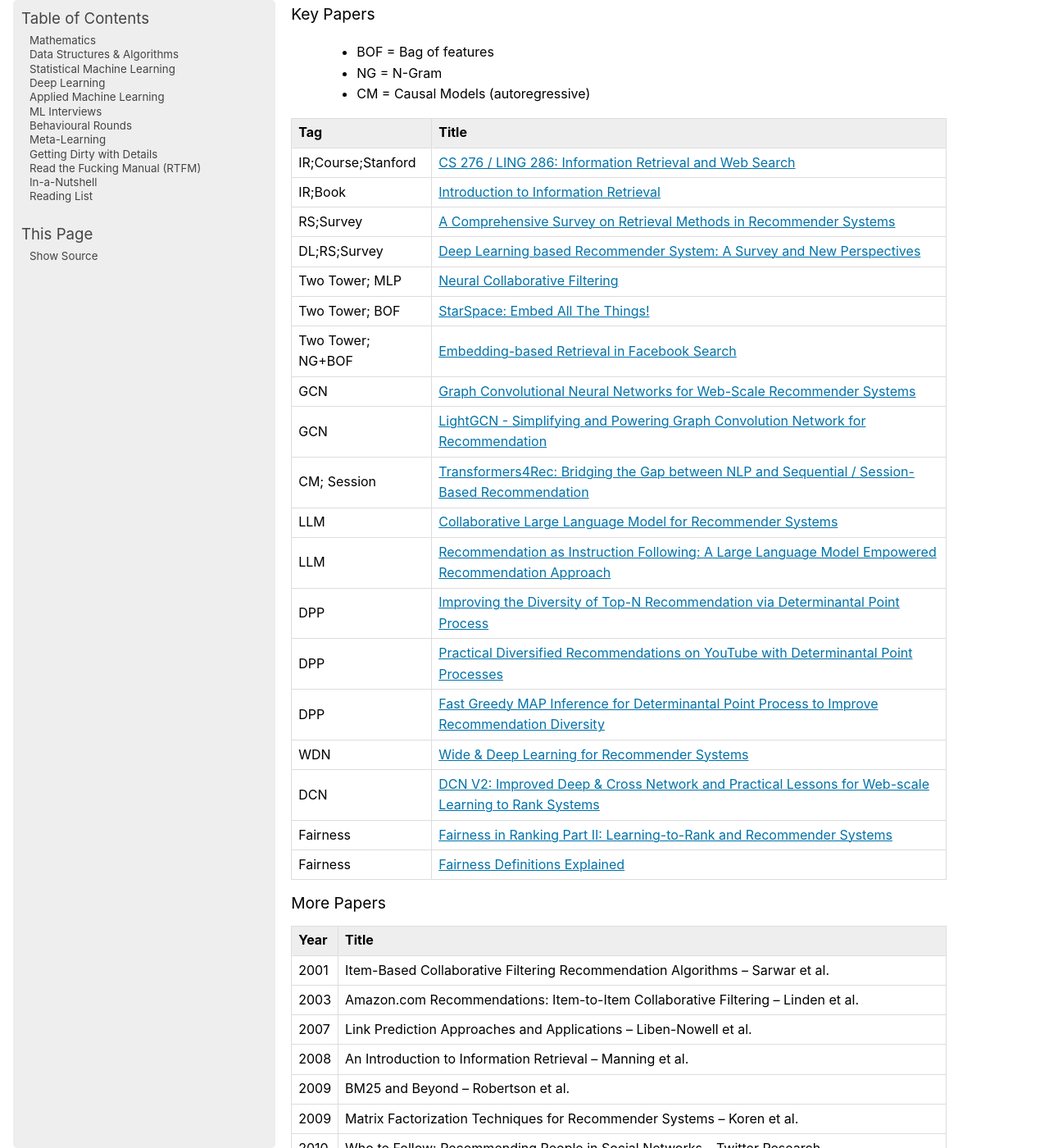
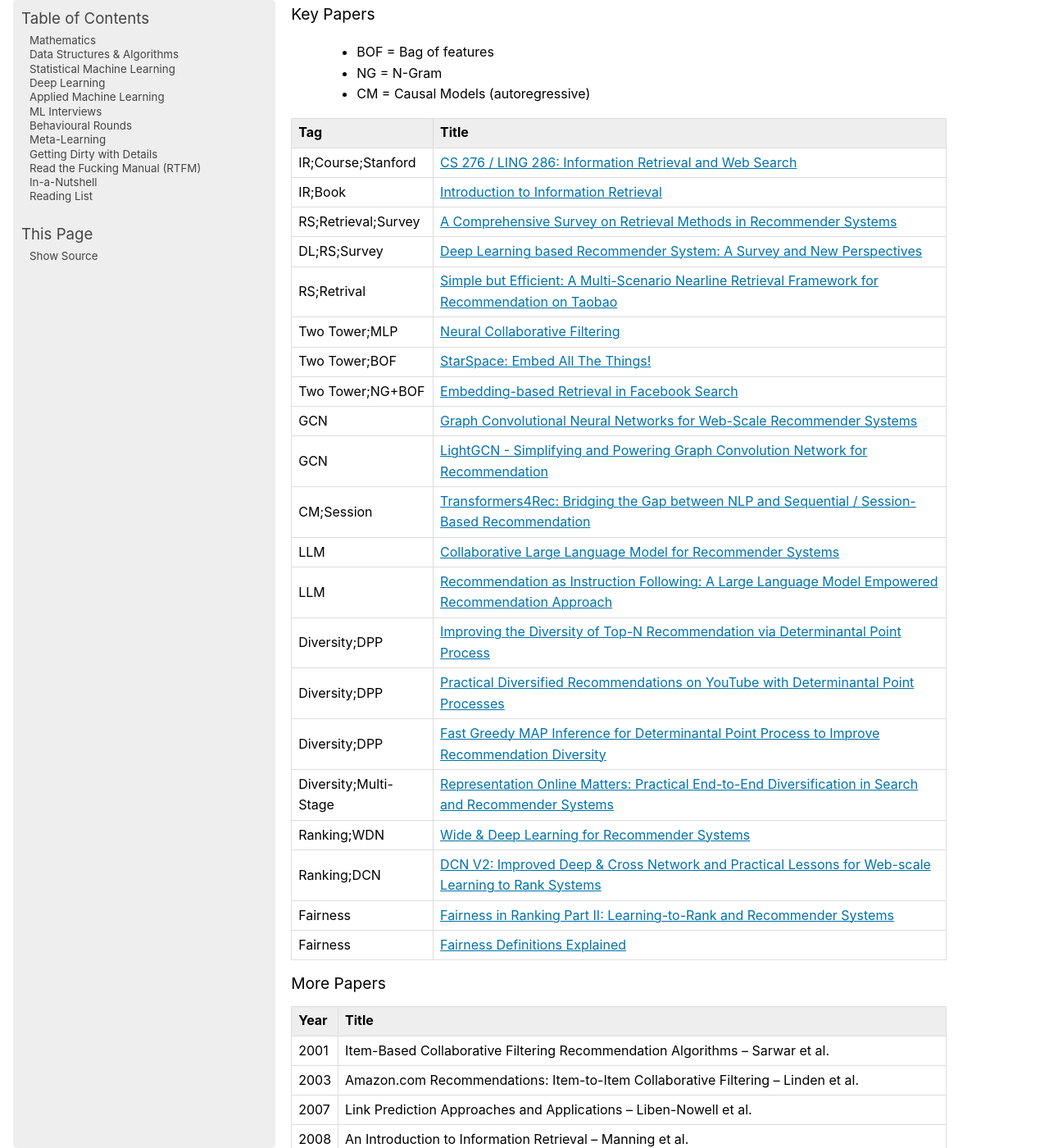
Before and after one commit to uselesstechjunks/leetcode, a Sphinx documentation site: the page built from docs/source/applied/methods/rank.rst, in a window 1280 px wide and 1400 px high, scrolled down 8159 px. Shown: the whole window at 82% size. Built offline with Sphinx 7.4.7, drawn with Linux system fonts in a browser that asks for light colours; pages that are not in the unit, such as notebooks, are missing from menus.

Commit message:
Update rank.rst

```diff
--- a/docs/source/applied/methods/rank.rst
+++ b/docs/source/applied/methods/rank.rst
@@ -243,21 +243,23 @@ Key Papers
 
 		IR;Course;Stanford,`CS 276 / LING 286: Information Retrieval and Web Search <https://web.stanford.edu/class/cs276/>`_
 		IR;Book,`Introduction to Information Retrieval <https://nlp.stanford.edu/IR-book/information-retrieval-book.html>`_
-		RS;Survey,`A Comprehensive Survey on Retrieval Methods in Recommender Systems <https://arxiv.org/pdf/2407.21022>`_
+		RS;Retrieval;Survey,`A Comprehensive Survey on Retrieval Methods in Recommender Systems <https://arxiv.org/pdf/2407.21022>`_
 		DL;RS;Survey,`Deep Learning based Recommender System: A Survey and New Perspectives <https://arxiv.org/pdf/1707.07435>`_
-		Two Tower; MLP,`Neural Collaborative Filtering <https://arxiv.org/abs/1708.05031>`_
-		Two Tower; BOF,`StarSpace: Embed All The Things! <https://arxiv.org/abs/1709.03856>`_
-		Two Tower; NG+BOF,`Embedding-based Retrieval in Facebook Search <https://arxiv.org/abs/2006.11632>`_
+		RS;Retrival,`Simple but Efficient: A Multi-Scenario Nearline Retrieval Framework for Recommendation on Taobao <https://arxiv.org/pdf/2408.00247v1>`_
+		Two Tower;MLP,`Neural Collaborative Filtering <https://arxiv.org/abs/1708.05031>`_
+		Two Tower;BOF,`StarSpace: Embed All The Things! <https://arxiv.org/abs/1709.03856>`_
+		Two Tower;NG+BOF,`Embedding-based Retrieval in Facebook Search <https://arxiv.org/abs/2006.11632>`_
 		GCN,`Graph Convolutional Neural Networks for Web-Scale Recommender Systems <https://arxiv.org/abs/1806.01973>`_
 		GCN,`LightGCN - Simplifying and Powering Graph Convolution Network for Recommendation <https://arxiv.org/abs/2002.02126>`_
-		CM; Session,`Transformers4Rec: Bridging the Gap between NLP and Sequential / Session-Based Recommendation <https://scontent.fblr25-1.fna.fbcdn.net/v/t39.8562-6/243129449_615285476133189_8760410510155369283_n.pdf?_nc_cat=104&ccb=1-7&_nc_sid=b8d81d&_nc_ohc=WDJcULkgkY8Q7kNvgHspPmM&_nc_zt=14&_nc_ht=scontent.fblr25-1.fna&_nc_gid=A_fmEzCPOHil7q9dPSpYsHS&oh=00_AYDCkVOnyZufYEGHEQORBbfI-blNODNIrePL4TaB8p_82A&oe=67A8FEDE>`_
+		CM;Session,`Transformers4Rec: Bridging the Gap between NLP and Sequential / Session-Based Recommendation <https://scontent.fblr25-1.fna.fbcdn.net/v/t39.8562-6/243129449_615285476133189_8760410510155369283_n.pdf?_nc_cat=104&ccb=1-7&_nc_sid=b8d81d&_nc_ohc=WDJcULkgkY8Q7kNvgHspPmM&_nc_zt=14&_nc_ht=scontent.fblr25-1.fna&_nc_gid=A_fmEzCPOHil7q9dPSpYsHS&oh=00_AYDCkVOnyZufYEGHEQORBbfI-blNODNIrePL4TaB8p_82A&oe=67A8FEDE>`_
 		LLM,`Collaborative Large Language Model for Recommender Systems <https://arxiv.org/abs/2311.01343>`_
 		LLM,`Recommendation as Instruction Following: A Large Language Model Empowered Recommendation Approach <https://arxiv.org/abs/2305.07001>`_
-		DPP,`Improving the Diversity of Top-N Recommendation via Determinantal Point Process <https://arxiv.org/abs/1709.05135v1>`_
-		DPP,`Practical Diversified Recommendations on YouTube with Determinantal Point Processes <https://jgillenw.com/cikm2018.pdf>`_
-		DPP,`Fast Greedy MAP Inference for Determinantal Point Process to Improve Recommendation Diversity <https://proceedings.neurips.cc/paper_files/paper/2018/file/dbbf603ff0e99629dda5d75b6f75f966-Paper.pdf>`_
-		WDN,`Wide & Deep Learning for Recommender Systems <https://arxiv.org/abs/1606.07792>`_
-		DCN,`DCN V2: Improved Deep & Cross Network and Practical Lessons for Web-scale Learning to Rank Systems <https://arxiv.org/abs/2008.13535>`_
+		Diversity;DPP,`Improving the Diversity of Top-N Recommendation via Determinantal Point Process <https://arxiv.org/abs/1709.05135v1>`_
+		Diversity;DPP,`Practical Diversified Recommendations on YouTube with Determinantal Point Processes <https://jgillenw.com/cikm2018.pdf>`_
+		Diversity;DPP,`Fast Greedy MAP Inference for Determinantal Point Process to Improve Recommendation Diversity <https://proceedings.neurips.cc/paper_files/paper/2018/file/dbbf603ff0e99629dda5d75b6f75f966-Paper.pdf>`_
+		Diversity;Multi-Stage,`Representation Online Matters: Practical End-to-End Diversification in Search and Recommender Systems <https://arxiv.org/pdf/2305.15534>`_
+		Ranking;WDN,`Wide & Deep Learning for Recommender Systems <https://arxiv.org/abs/1606.07792>`_
+		Ranking;DCN,`DCN V2: Improved Deep & Cross Network and Practical Lessons for Web-scale Learning to Rank Systems <https://arxiv.org/abs/2008.13535>`_
 		Fairness,`Fairness in Ranking Part II: Learning-to-Rank and Recommender Systems <https://dl.acm.org/doi/pdf/10.1145/3533380>`_
 		Fairness,`Fairness Definitions Explained <https://fairware.cs.umass.edu/papers/Verma.pdf>`_
 
```
